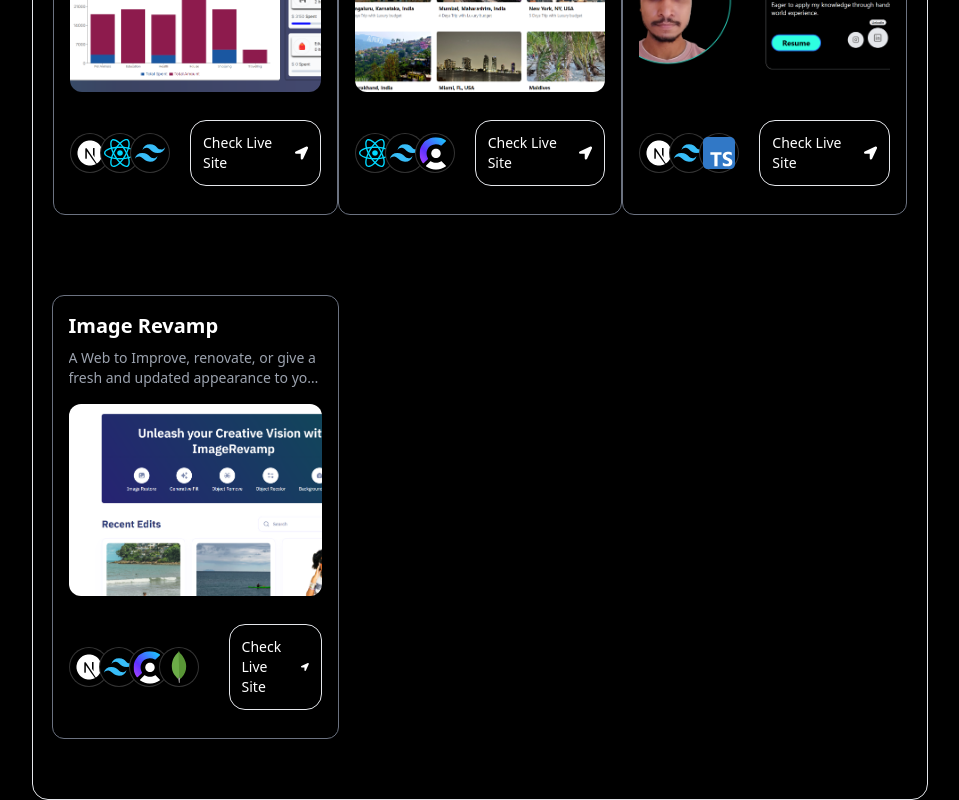
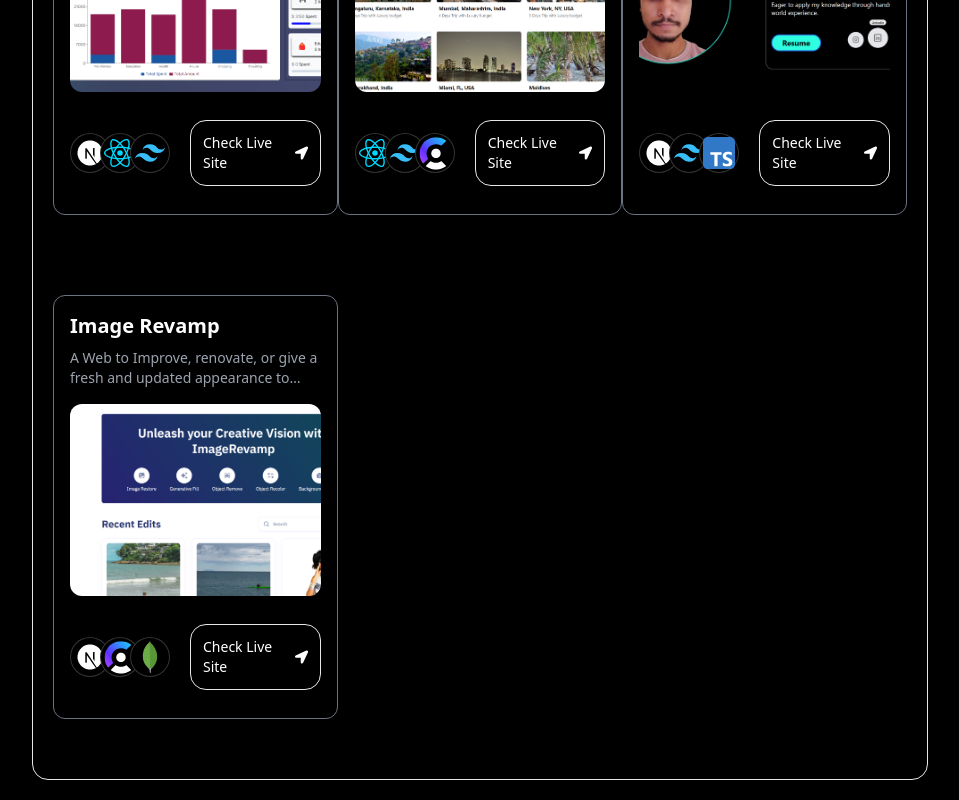
Before and after one commit to Vikash-thak12/MyPortfolio, a Next.js app: page /projects in a window 1280 px wide. Shown: the part 434-1234 px from the top of the page, without its empty margins (160-1119 px from the left). Built offline with nearby package versions, Linux system fonts and the light colour scheme.

Commit message:
Removed: A logo from the data

```diff
--- a/data/index.ts
+++ b/data/index.ts
@@ -36,7 +36,7 @@ export const navItems = [
       title: "Image Revamp",
       des: "A Web to Improve, renovate, or give a fresh and updated appearance to your Image.",
       img: "/imagerevamp.png",
-      iconLists: ["/assets/next.svg", "/assets/tail.svg", "/assets/c.svg", "/assets/mongo.svg"],
+      iconLists: ["/assets/next.svg", "/assets/c.svg", "/assets/mongo.svg"],
       link: "https://imgrevamp.vercel.app/",
     }
   ];
```
